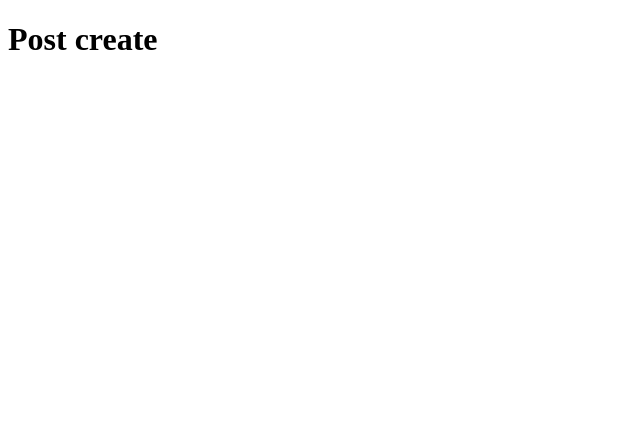
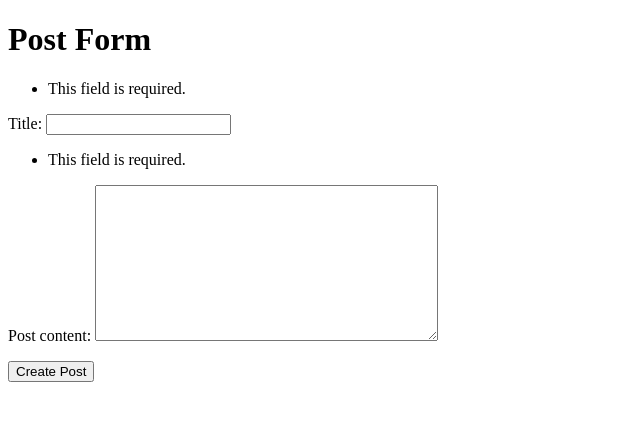
Before and after one commit to AnkurBegining/Coding-for-Entrepreneur-Blog-1.9, a Django app: a page that uses blog/templates/blog/post_create.html in a window 1280 px wide. Shown: the top 421 px of the page, without its empty margins (0-640 px from the left). Run offline with Django 3.2, Linux system fonts and the light colour scheme.

Commit message:
Create functionality added

```diff
--- /dev/null
+++ b/blog/forms.py
@@ -0,0 +1,8 @@
+from django import forms
+from blog.models import post
+
+
+class PostForm(forms.ModelForm):
+    class Meta:
+        model = post
+        fields = ['title', 'post_content', ]
--- a/blog/templates/blog/post_create.html
+++ b/blog/templates/blog/post_create.html
@@ -6,7 +6,12 @@
 </head>
 <body>
 <h1>
-    Post create
+    Post Form
 </h1>
+<form method="POST" >{% csrf_token %}
+
+    {{ form.as_p }}
+ <input type="submit" value="Create Post">
+</form>
 </body>
 </html>
--- a/blog/templates/blog/post_detail.html
+++ b/blog/templates/blog/post_detail.html
@@ -9,7 +9,10 @@
     {{ title }}
 </h1>
 
-{{ post.title }}<br>
+<a href="{% url 'blog:post_detail' id=post.id %}">
+    {{ post.title }}<br>
+</a>
+
 {{ post.post_content }}<br>
 {{ post.timestamp }}
 {{ post.updated }}<br>
--- a/blog/views.py
+++ b/blog/views.py
@@ -1,5 +1,6 @@
 from django.shortcuts import render, get_object_or_404
 from blog.models import post
+from blog.forms import PostForm
 
 # Create your views here.
 
@@ -12,7 +13,16 @@ def post_list(request):
 
 
 def post_create(request):
-    return render(request, "blog/post_create.html", {})
+    form = PostForm(request.POST)
+
+    if form.is_valid():
+        instance = form.save(commit = False)
+        instance.save()
+
+    context ={
+        'form': form
+    }
+    return render(request, "blog/post_create.html", context)
 
 
 def post_detail(request, id):
```
Also changed, not shown: blog/templates/blog/post_list.html (+7 -2 lines).
